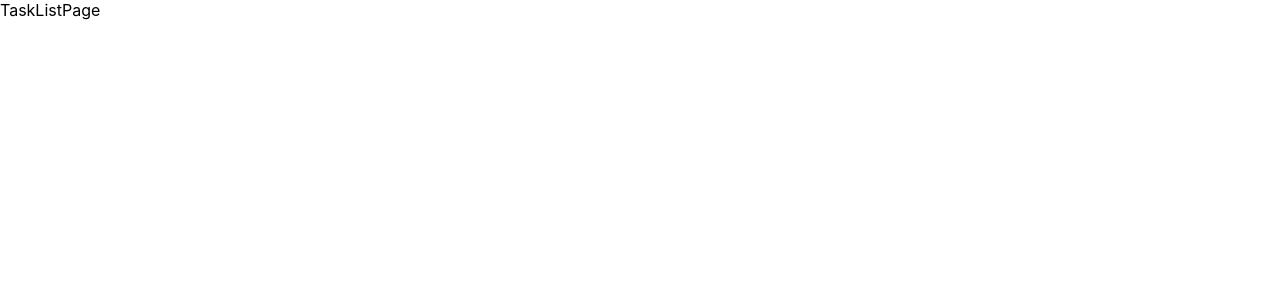
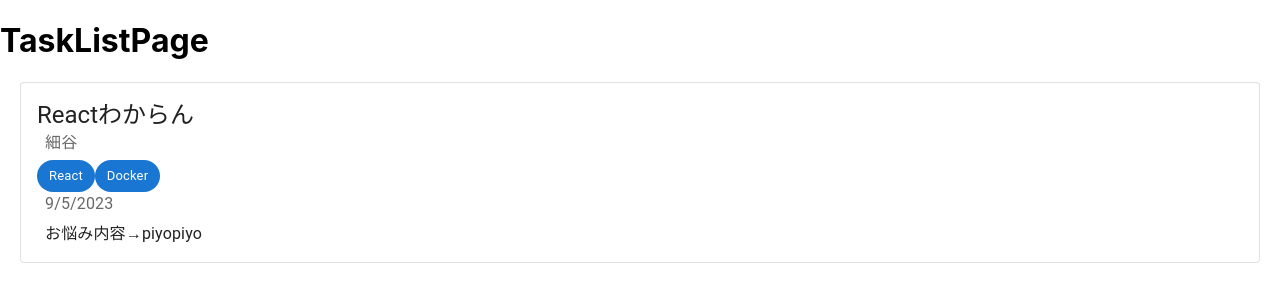
Before and after one commit to KK56ken/GMO_Hackathon-TeamC-Frontend, a React (Create React App) app in the folder teamc-app/: page /tasks in a window 1280 px wide. Shown: the top 302 px of the page. Built offline with nearby package versions, Linux system fonts and the light colour scheme.

Commit message:
feat: taskコンポーネント

```diff
--- /dev/null
+++ b/teamc-app/src/components/TaskComponent.tsx
@@ -0,0 +1,45 @@
+import React from "react";
+import Card from "@mui/material/Card";
+import CardContent from "@mui/material/CardContent";
+import Typography from "@mui/material/Typography";
+import Chip from "@mui/material/Chip";
+import { CardActionArea } from "@mui/material";
+
+type TaskComponentProps = {
+  id: number;
+  title: string;
+  userName: string;
+  skillSet: string[];
+  taskDate: Date;
+  concernDesc: string;
+};
+
+const TaskComponent = (taskComponentProps: TaskComponentProps) => {
+  return (
+    <Card sx={{ minWidth: 275, margin: "20px" }} variant="outlined">
+      <CardActionArea href={`/tasks/${taskComponentProps.id}`}>
+        <CardContent>
+          <Typography variant="h5" component="div">
+            {taskComponentProps.title}
+          </Typography>
+          <Typography sx={{ ml: 1 }} color="text.secondary" gutterBottom>
+            {taskComponentProps.userName}
+          </Typography>
+          <Typography variant="body2">
+            {taskComponentProps.skillSet.map((skill) => (
+              <Chip label={skill} color="primary" />
+            ))}
+          </Typography>
+          <Typography sx={{ ml: 1 }} color="text.secondary" gutterBottom>
+            {taskComponentProps.taskDate.toLocaleDateString()}
+          </Typography>
+          <Typography sx={{ ml: 1 }}>
+            お悩み内容→{taskComponentProps.concernDesc}
+          </Typography>
+        </CardContent>
+      </CardActionArea>
+    </Card>
+  );
+};
+
+export default TaskComponent;
--- a/teamc-app/src/pages/TaskListPage.tsx
+++ b/teamc-app/src/pages/TaskListPage.tsx
@@ -1,7 +1,19 @@
-import React from "react";
+import TaskComponent from "../components/TaskComponent";
 
 const TaskListPage = () => {
-  return <div>TaskListPage</div>;
+  return (
+    <div>
+      <h1>TaskListPage</h1>
+      <TaskComponent
+        id={1}
+        title={"Reactわからん"}
+        userName={"細谷"}
+        skillSet={["React", "Docker"]}
+        taskDate={new Date()}
+        concernDesc={"piyopiyo"}
+      />
+    </div>
+  );
 };
 
 export default TaskListPage;
```
